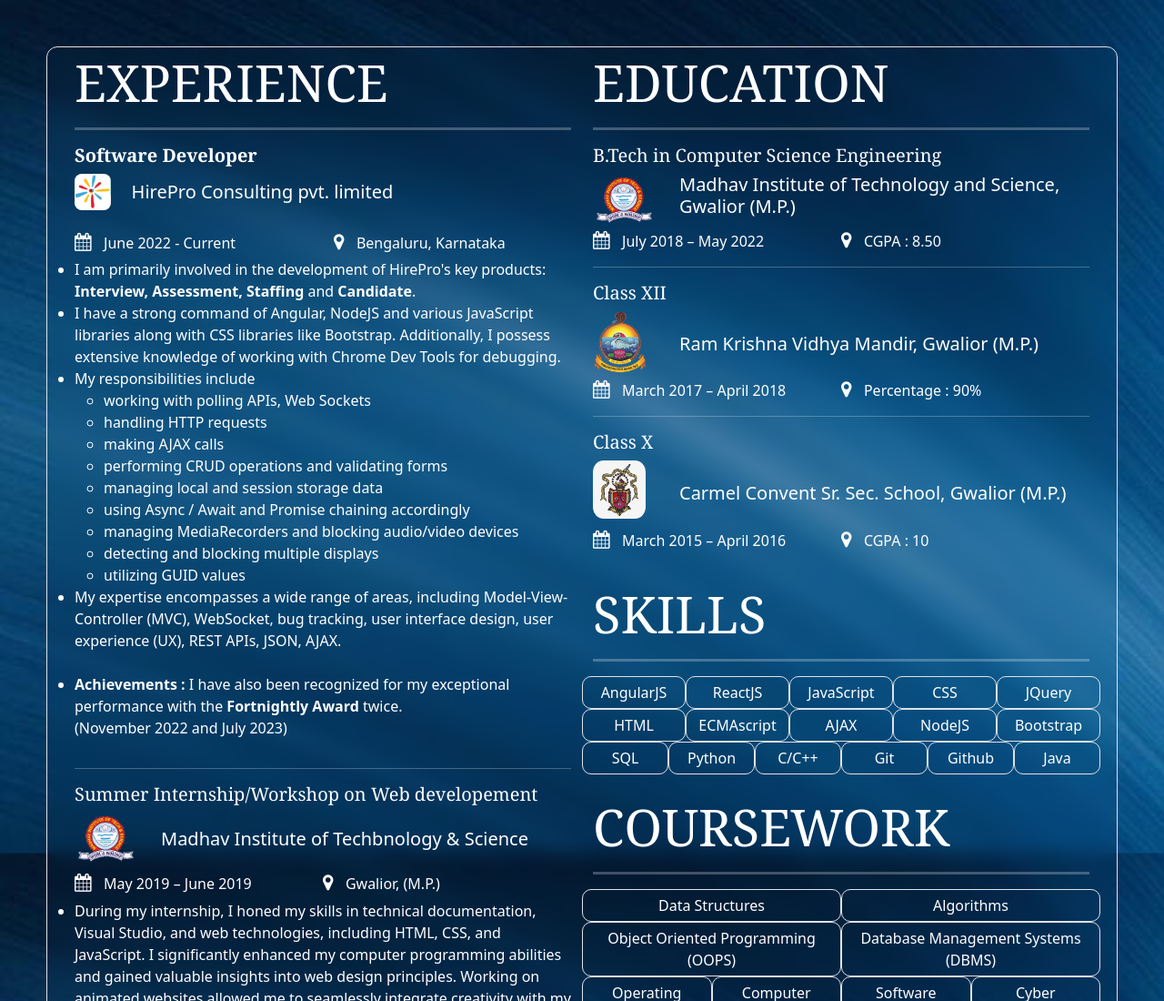
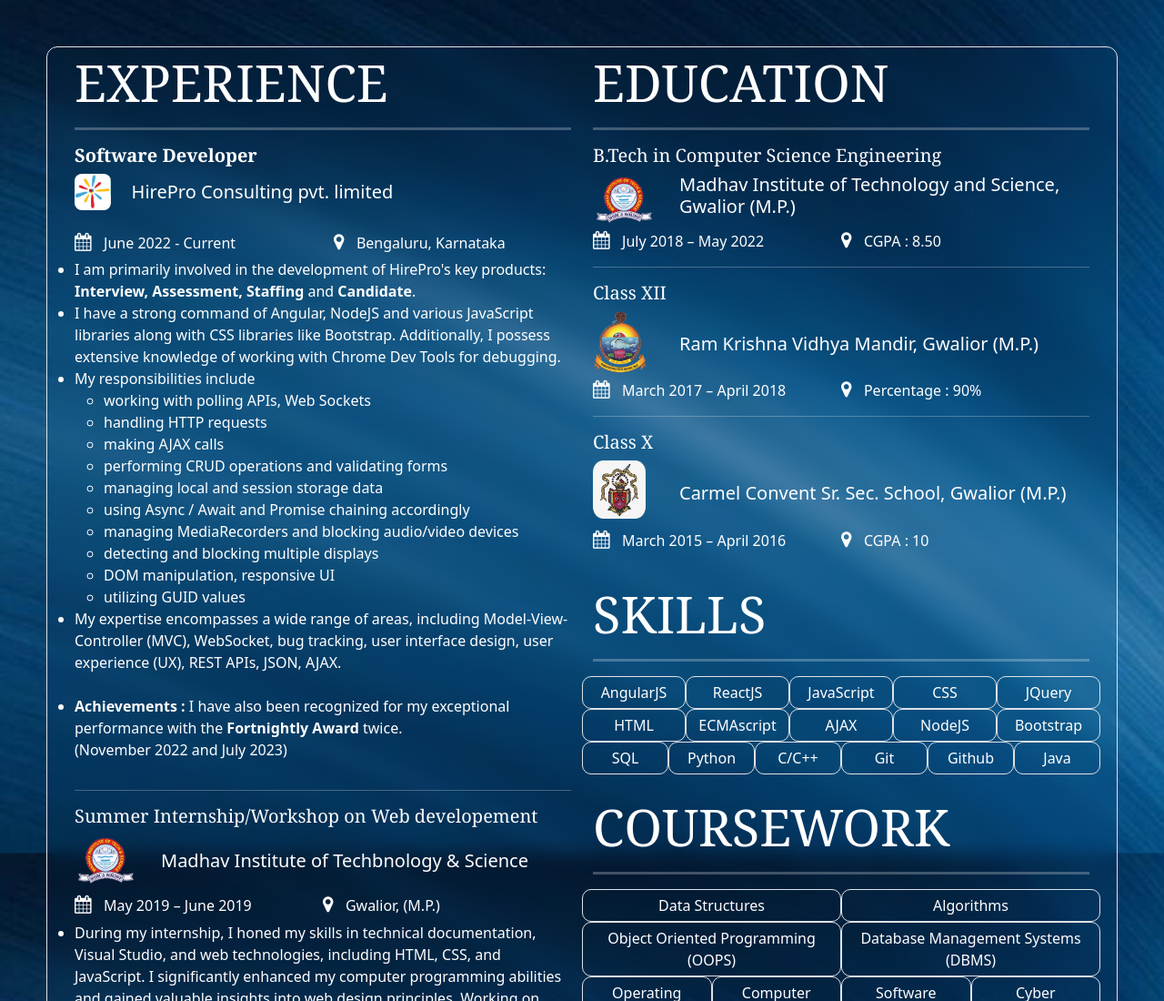
Before and after one commit to taniisha08/resume, a plain HTML site: page resume.html in a window 1280 px wide. Shown: the top 1100 px of the page at 91% size. Drawn offline with nearby package versions, Linux system fonts and the light colour scheme.

Commit message:
update resume

```diff
--- a/resume.html
+++ b/resume.html
@@ -69,6 +69,7 @@
                                     <li>using Async / Await and Promise chaining accordingly</li>
                                     <li>managing MediaRecorders and blocking audio/video devices</li>
                                     <li>detecting and blocking multiple displays</li>
+                                    <li>DOM manipulation, responsive UI</li>
                                     <li>utilizing GUID values</li>
                                 </ul>
                             </li>
```
